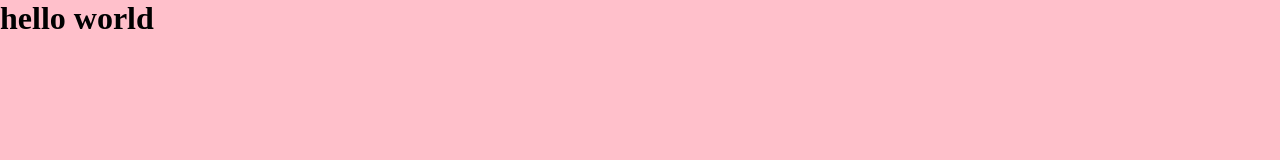
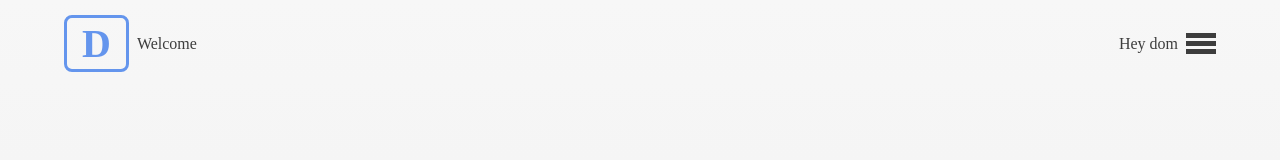
Before and after one commit to dommentee/htmlcssJsBasics, a plain HTML site: page index.html in a window 1280 px wide. Drawn offline with Linux system fonts and the light colour scheme.

Commit message:
created nav tuggle

```diff
--- a/index.html
+++ b/index.html
@@ -8,7 +8,29 @@
   <title>Practice</title>
 </head>
 <body>
-  <h1></h1>
+  <div class="app">
+    <div class="header">
+      <div class="innerheader">
+        <div id="logo">D</div>
+        <span>Welcome</span>
+      </div>
+      <div class="innerheader">
+        <span id='user'></span>
+        <div class="uinav">
+          <div class="bar" id="barone"></div>
+          <div class="bar" id="bartwo"></div>
+          <div class="bar" id="barthree"></div>
+        </div>
+      </div>
+    </div>
+    <div class="nav">
+      <div class="navcontent">
+        <h1>Menue</h1>
+
+      </div>
+    </div>
+  </div>
+
   <script src="index.js"></script>
 </body>
 </html>
--- a/index.js
+++ b/index.js
@@ -1 +1,14 @@
-document.querySelector('h1').innerHTML = 'hello world';
+var userName = 'dom';
+document.getElementById('user').innerHTML = "Hey " + userName;
+//nav in header for toggle and display nav
+var burgerMenue = document.querySelector('.uinav');
+var nav = document.getElementsByClassName('nav');
+function openNav() {
+    nav[0].classList.toggle('closeNav');
+    document.getElementById('barone').classList.toggle('disapear');
+    document.getElementById('bartwo').classList.toggle('reverse');
+    document.getElementById('barthree').classList.toggle('reversetwo');
+}
+burgerMenue.addEventListener('click', function () {
+    openNav();
+});
--- a/styles.scss
+++ b/styles.scss
@@ -4,5 +4,74 @@
   box-sizing: border-box;
 }
 body {
-  background: pink;
+  background: -webkit-linear-gradient( #F7F7F7, #EDEDED); /*gradient color for the all backgrounds*/
+	background-color: #EDEDED;
+  color: #3D3D3D;
 }
+.app {
+  width: 100%;
+  height: 100vh;
+  padding: 0 5%;
+}
+.header {
+  display: flex;
+  align-items: center;
+  justify-content: space-between;
+}
+.innerheader {
+  padding: 15px 0;
+  display: flex;
+  align-items: center;
+
+  #logo{
+    margin: 0 8px 0 0;
+    padding: 2px 15px;
+    border: 3px solid cornflowerblue;
+    color: cornflowerblue;
+    font-size: 2.5em;
+    font-weight: bolder;
+    border-radius: 8px;
+  }
+}
+.uinav {
+  margin: 0 0 0 8px;
+  cursor: pointer;
+  .bar{
+    width: 30px;
+    height: 5px;
+    margin: 3px 0;
+    background-color: #3D3D3D;
+  }
+  .disapear {
+    display: none;
+    opacity: 0;
+    transition: .5s;
+    overflow: hidden;
+  }
+  .reverse {
+    transform: rotate(-45deg) translate(-7px, 5px);
+    transition: .5s;
+  }
+  .reversetwo {
+    transform: rotate(45deg);
+    transition: .5s;
+  }
+}
+.nav {
+  width: 0;
+  background-color: green;
+  overflow: hidden;
+  float: right;
+  position: fixed;
+  z-index: 1;
+  right: 5%;
+  transition: .5s ease-out;
+
+  .navcontent {
+    position: relative;
+  }
+
+}
+.closeNav {
+  width: 30%;
+}
```
Also changed, not shown: styles.css, 2 other files.
